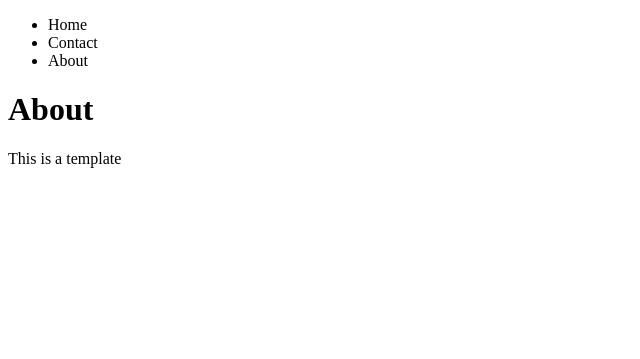
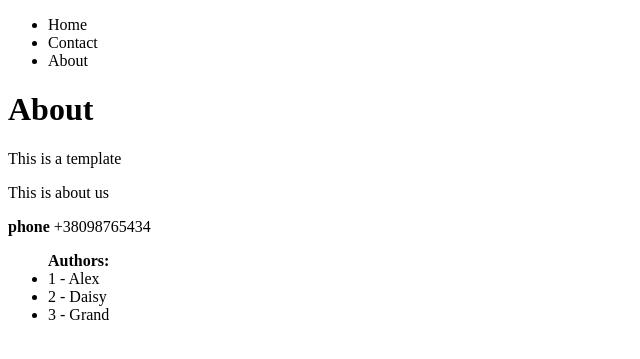
Before and after one commit to alexgrand/Try-Django, a Django app: page /about/ in a window 1280 px wide. Shown: the top 359 px of the page, without its empty margins (0-640 px from the left). Run offline with Django 3.2, Linux system fonts and the light colour scheme.

Commit message:
added context and forloop

```diff
--- a/src/pages/views.py
+++ b/src/pages/views.py
@@ -12,4 +12,9 @@ def contact_view(request, *args, **kwargs):
 
 
 def about_view(request, *args, **kwargs):
-    return render(request, 'about.html')
+    context = {
+        'text': 'This is about us',
+        'phone': '+38098765434',
+        'authors': ['Alex', 'Daisy', 'Grand'],
+    }
+    return render(request, 'about.html', context)
--- a/src/templates/about.html
+++ b/src/templates/about.html
@@ -7,4 +7,18 @@
 {% block content %}
     <h1>About</h1>
     <p>This is a template</p>
+
+    <p>
+        {{ text }}
+    </p>
+    <p><strong>phone</strong>
+        {{ phone }}
+    </p>
+    <p>
+        <ul><strong>Authors:</strong>
+            {% for author in authors %}
+            <li>{{ forloop.counter }} - {{ author }}</li>
+            {% endfor %}
+        </ul>
+    </p>
 {% endblock %}
```
